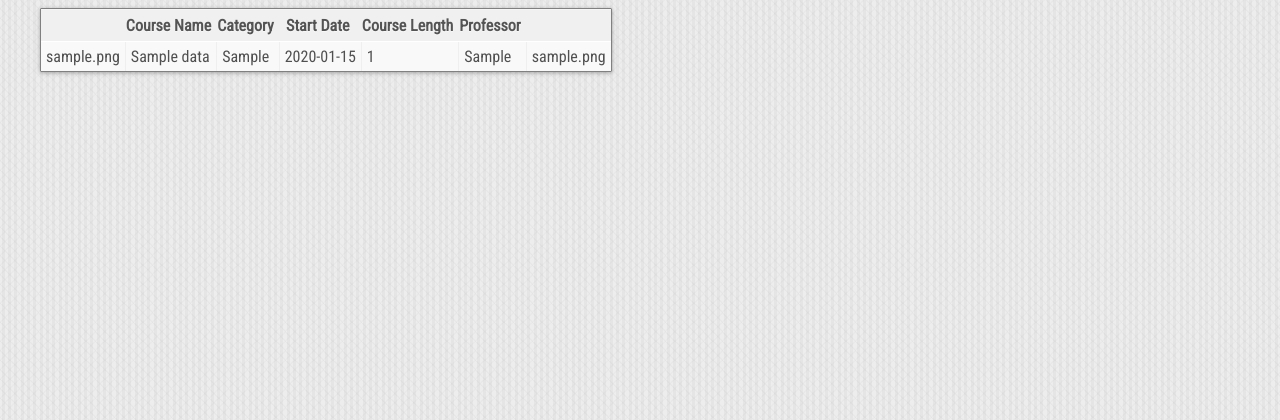
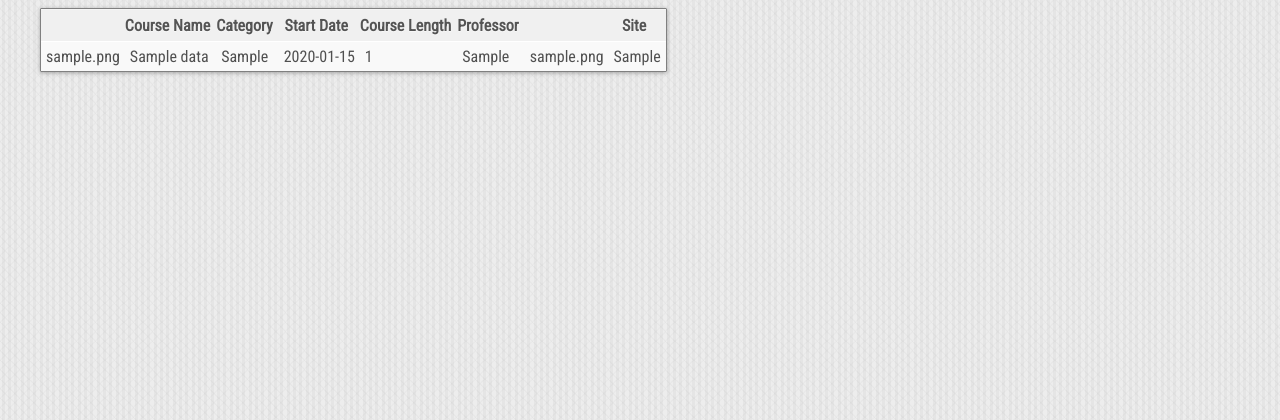
Before and after one commit to JPAdv-zz/CourseQuest, a CodeIgniter app: page /CourseQuest/index.php/content_table/index in a window 1280 px wide. Shown: the top 420 px of the page. Run offline with CodeIgniter, Linux system fonts and the light colour scheme; tables that the repository leaves empty hold one stand-in row (values such as "Sample post").

Commit message:
Added Coursera Links

```diff
--- a/src/application/config/database.php
+++ b/src/application/config/database.php
@@ -50,7 +50,7 @@ $active_record = TRUE;
 
 $db['default']['hostname'] = 'localhost';
 $db['default']['username'] = 'root';
-$db['default']['password'] = '';
+$db['default']['password'] = 'blah';
 $db['default']['database'] = 'moocs';
 $db['default']['dbdriver'] = 'mysql';
 $db['default']['dbprefix'] = '';
--- a/src/application/controllers/content_table.php
+++ b/src/application/controllers/content_table.php
@@ -6,7 +6,7 @@ class content_table extends CI_Controller{
         $this->load->library('table');
         $this->load->helper('url');
 
-        $this->table->set_heading(array('', 'Course Name', 'Category', 'Start Date', 'Course Length', 'Professor', ''));
+        $this->table->set_heading(array('', 'Course Name', 'Category', 'Start Date', 'Course Length', 'Professor', '', 'Site'));
 
         $config["base_url"] = base_url()."index.php/content_table/index";
         $config["total_rows"] = $this->db->get("course_data")->num_rows();
@@ -25,7 +25,7 @@ class content_table extends CI_Controller{
             $seg = 0;
         }
 
-        $rec = $this->db->query("SELECT course_image,title,category,start_date,course_length,profname,profimage FROM course_data,coursedetails where coursedetails.id  = course_data.id LIMIT ".$seg.",".$config["per_page"]);
+        $rec = $this->db->query("SELECT course_image,title,category,start_date,course_length,profname,profimage,site FROM course_data,coursedetails where coursedetails.id  = course_data.id LIMIT ".$seg.",".$config["per_page"]);
 
         $data["records"] = $rec;
         $data["main_content"] = "table_view";
--- a/src/application/views/table_view.php
+++ b/src/application/views/table_view.php
@@ -4,11 +4,15 @@ function filterRecord($s){
 
     	if (strpos($s, "large-icon.png") !== false) {
         	$imageID = "course-image";
+            return "<img id='".$imageID."' src='".$s."'>";
     	}
-    	else {
+    	else if(strpos($s, "coursera-instructor") !== false){
     		$imageID = "professor-image";
+            return "<img id='".$imageID."' src='".$s."'>";
     	}
-    	return "<img id='".$imageID."' src='".$s."'>";
+        else if(strpos($s, "class.coursera.org") !== false){
+            return "<a href='".$s."'>Coursera</a>";
+        }
 
     }else{
         return $s;
--- a/src/assets/stylesheets/table_view.css
+++ b/src/assets/stylesheets/table_view.css
@@ -26,6 +26,7 @@ table {
 #tablecontainer tr:nth-child(odd):hover {
     background-color: #53A0ED;
     border-right-color: #53A0ED;
+    border-left-color: #53A0ED;
     color: white;
     z-index: 10px;
 }
@@ -38,17 +39,19 @@ table {
 #tablecontainer tr:nth-child(even):hover {
     background-color: #53A0ED;
     border-left-color:#53A0ED;
+    border-right-color: #53A0ED;
     color: white;
     z-index: 10px;
 }
 
 td:not(first-child) {
-    border-right: 1px solid #efefef;
+    border-right: 0px solid #efefef;
     padding: 5px;
 }
 
 td:not(first-child):hover {
     border-right: 1px solid #53A0ED;
+    border-left: 1px solid #53A0ED;
     padding: 5px;
 }
 
```
Also changed, not shown: 1 other file.
